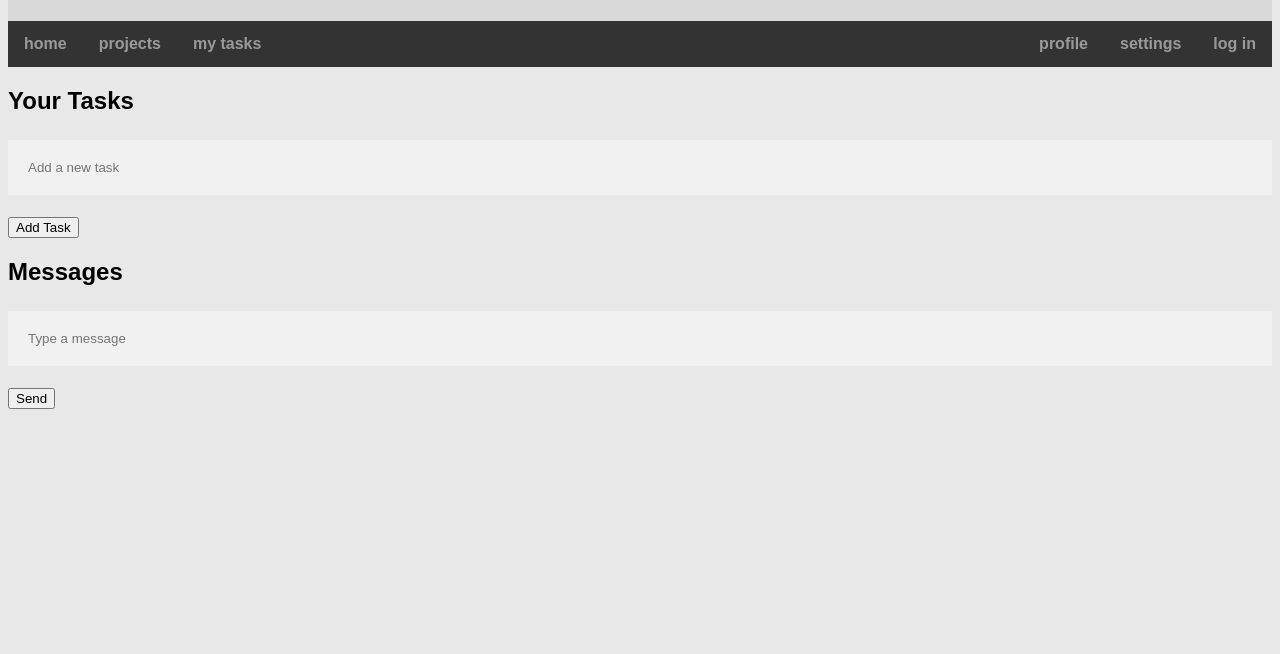
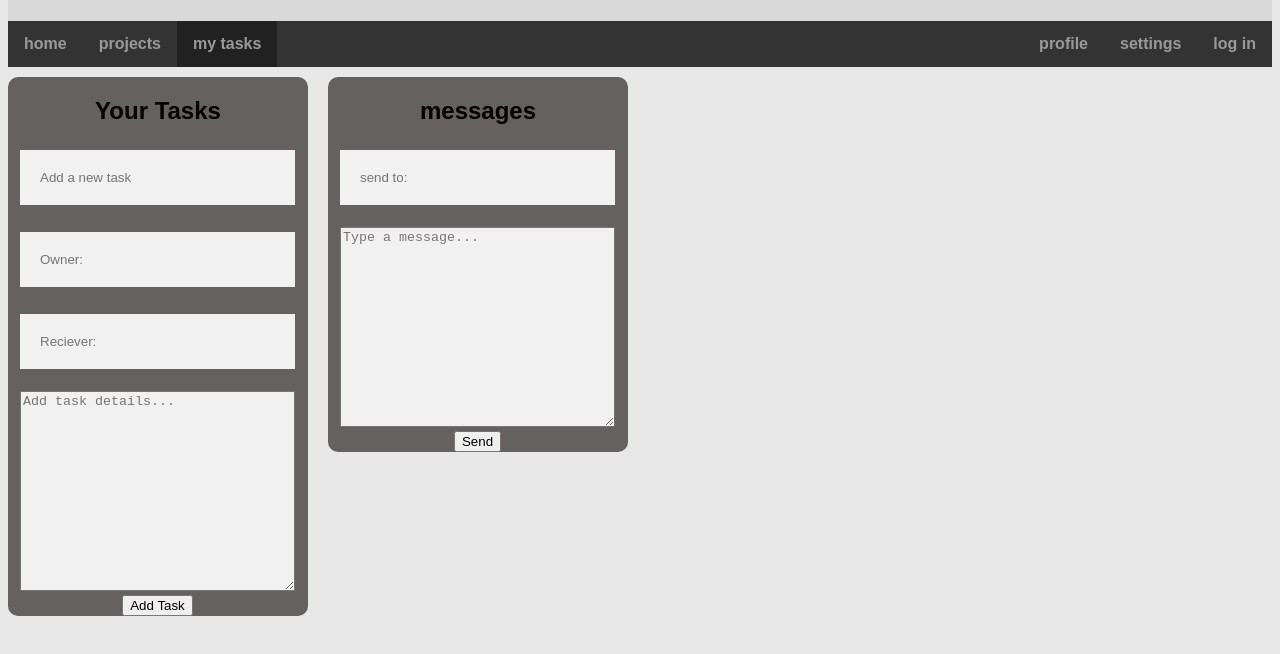
Before and after one commit to sxaguilar/COSC-SE, a plain HTML site: page index.html in a window 1280 px wide. Shown: the part 124-778 px from the top of the page. Drawn offline with Linux system fonts and the light colour scheme.

Commit message:
layout changes

```diff
--- a/app.css
+++ b/app.css
@@ -219,6 +219,33 @@ input[type=radio], input[type=radio]{
 
 
 /* Task list styling (customize as needed) */
+#tasks {
+    float: left;
+    width: 300px;
+    background-color:#666161;
+    text-align: center;
+    margin-top: 10px;
+
+    border-radius: 10px;
+}
+#task-form {
+    width: 275px;
+    margin-left: 12px;
+}
+#message-form {
+    width: 275px;
+    margin-left: 12px;
+}
+#messages {
+    margin-left: 20px;
+    float: left;
+    width: 300px;
+    background-color: #666161;
+    text-align: center;
+    margin-top: 10px;
+    border-radius: 10px;
+
+}
 ul.task-list {
     list-style: none;
     padding: 0;
@@ -236,6 +263,7 @@ li.task {
 ul.messages {
     list-style: none;
     padding: 0;
+    display: none;
 }
 
 li.message {
--- a/index.html
+++ b/index.html
@@ -18,8 +18,8 @@
                 <li><a href="home.html">home</a></li>
                 <li><a href="projects.html">projects</a></li>
                 <li id="loginlink"><a href="loginpt2.html">log in</a></li>
-                <li><a href="index.html">my tasks</a></li>
-                <li id="loginlink"><a href="#home">settings</a></li>
+                <li><a class="active" href="index.html">my tasks</a></li>
+                <li id="loginlink"><a href="settings.html">settings</a></li>
                 <li id="loginlink"><a href="useracc.html">profile</a></li>
             </ul>
     </header>
@@ -32,20 +32,33 @@
             </ul>
             <form id="task-form">
                 <input type="text" id="task-input" placeholder="Add a new task">
+
+                <input type="text" id="taskOwner" placeholder="Owner:" >
+
+                <input type="text" id="taskReciever" placeholder="Reciever:" >
+
+
+                <textarea id="projDeets" name="taskDeets" placeholder="Add task details..." style="height: 200px;"></textarea>
                 <button type="submit">Add Task</button>
             </form>
         </section>
 
         <!-- Communication section -->
+
         <section id="messages">
-            <h2>Messages</h2>
+        <h2> messages</h2>
+              <form id="message-form">
+                <input type="text" id="message-reciver" placeholder="send to:" >
+                <textarea id="projDeets" name="messageBox" placeholder="Type a message..." style="height: 200px;"></textarea>
+
+                <button type="submit">Send</button>
+
+
+
             <ul class="messages">
                 <!-- Message list items will be added here dynamically -->
             </ul>
-            <form id="message-form">
-                <input type="text" id="message-input" placeholder="Type a message">
-                <button type="submit">Send</button>
-            </form>
+        </form>
         </section>
     </main>
 
```
Also changed, not shown: createacc.html (+1 -1 lines), home.html (+2 -2 lines), loginpt2.html (+2 -2 lines), projects.html (+2 -2 lines), settings.html (added, +68 -0 lines), useracc.html (+1 -1 lines).
